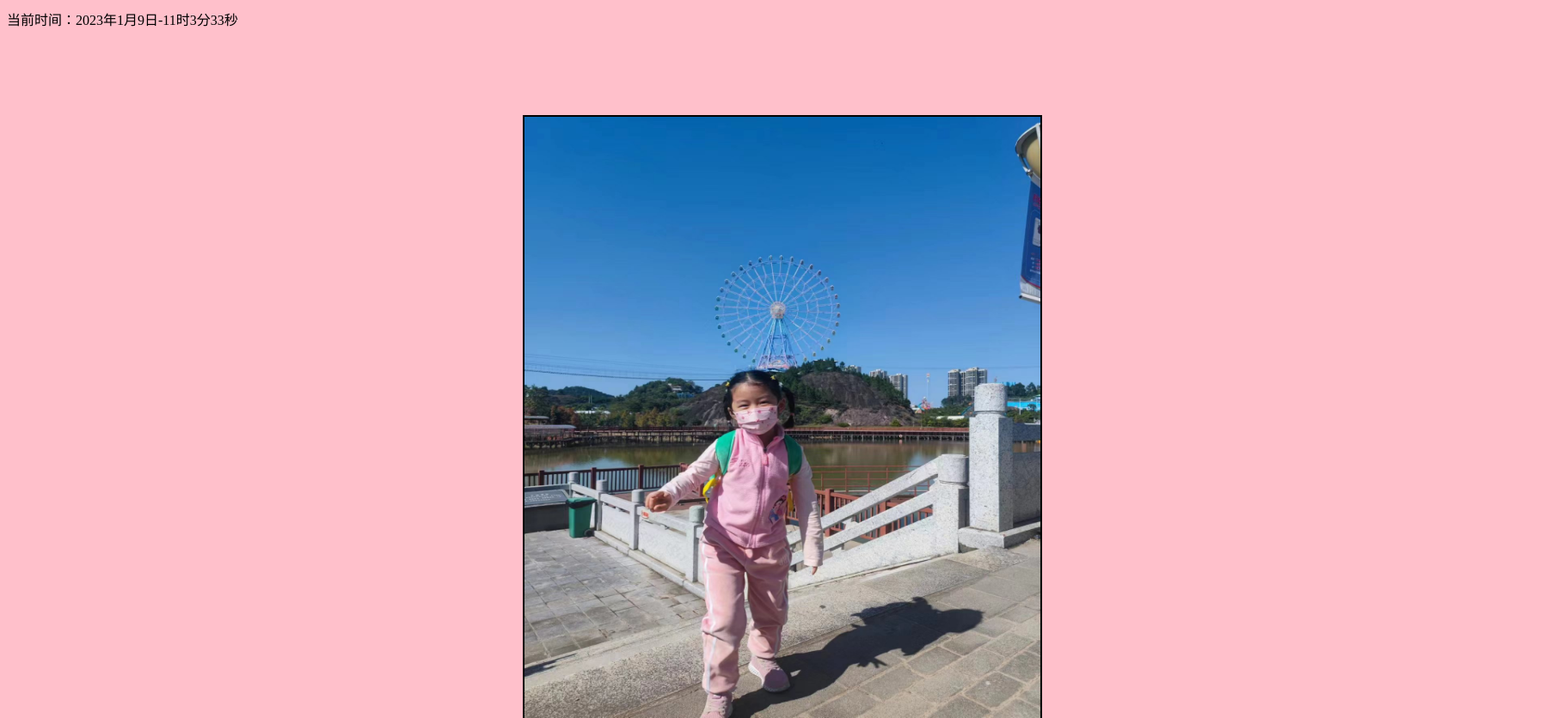
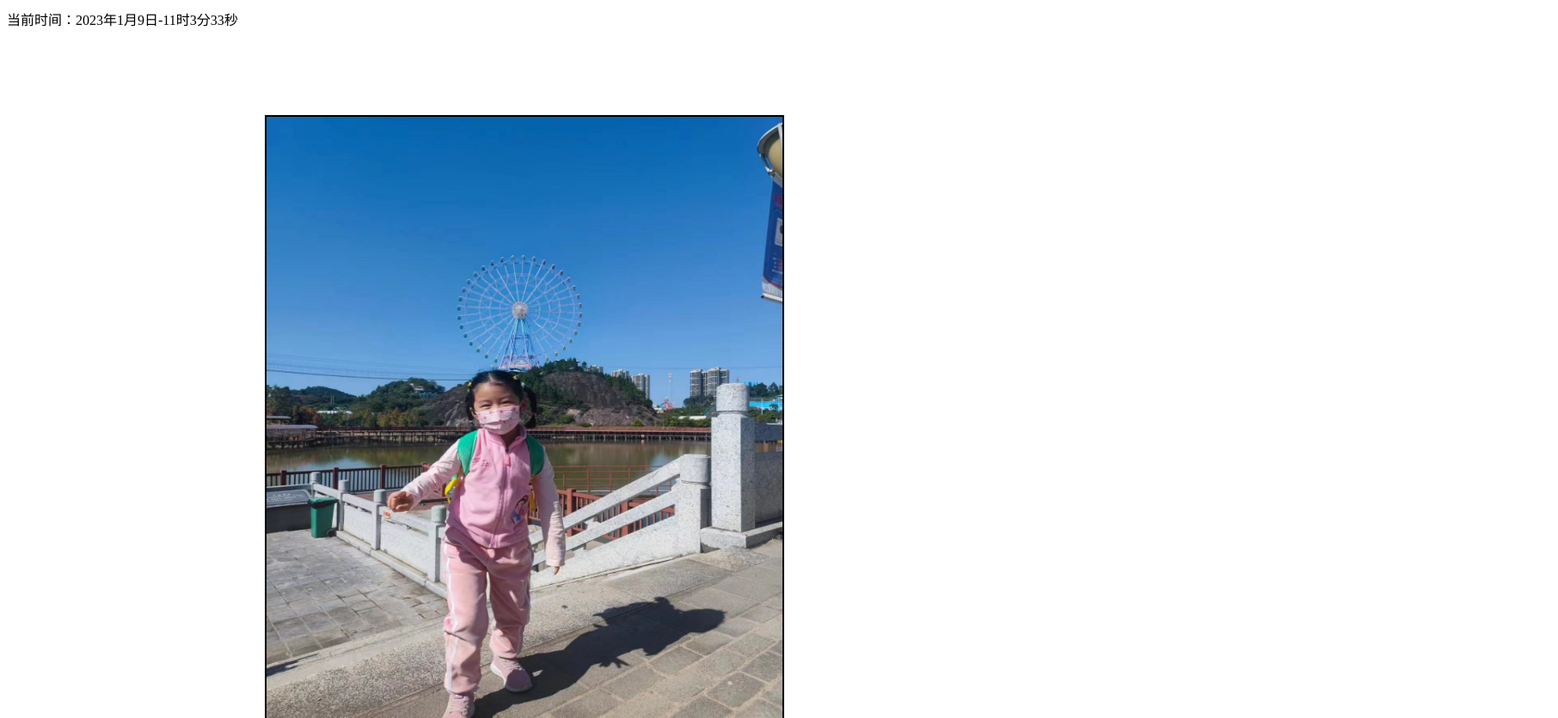
Before and after one commit to 200131130297/200131130297.github.io, a plain HTML site: page index.html in a window 1280 px wide. Shown: the part 440-1276 px from the top of the page at 86% size, 1812 px wide, since content can reach past the window. Drawn offline with Linux system fonts and the light colour scheme.

Commit message:
Update index.html
Signed-off-by: 王起超 <121530896+200131130297@users.noreply.github.com>

```diff
--- a/index.html
+++ b/index.html
@@ -38,7 +38,7 @@
 </script>
 
    <div class="container">
-   <img class="img1" src="10000.jpg"/ height="700px" width="600px" border="2px" align="bottom" title="星高度" alt="替换文字的内容" hspace="600px" vspace="100px" >
+   <img class="img1" src="10000.jpg"/ height="700px" width="600px" border="2px" align="bottom" title="星高度" alt="替换文字的内容" hspace="300px" vspace="100px >
 
     <body bgcolor="pink">
 </body>
```
